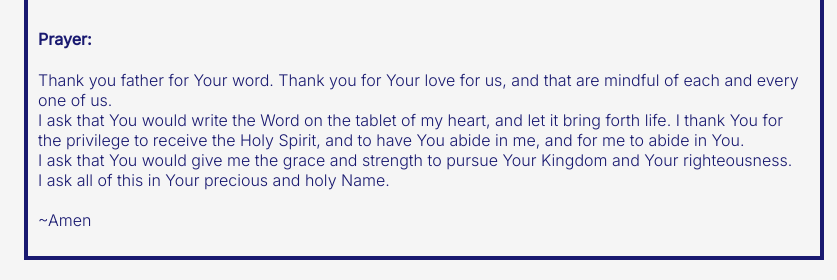
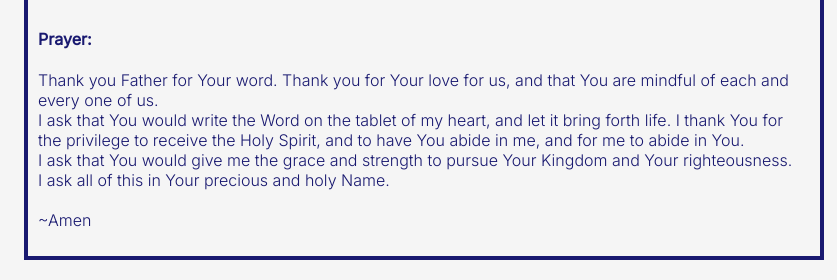
Before and after one commit to nmoran512/dailydevotionals, a plain HTML site: page index.html in a window 1280 px wide. Shown: the part 539-819 px from the top of the page, 224-1061 px from the left. Drawn offline with Linux system fonts and the light colour scheme.

Commit message:
Update index.html
Updated some visual errors

```diff
--- a/index.html
+++ b/index.html
@@ -32,7 +32,7 @@
     <br>and set ourselves to live according to the Spirit and not our flesh (Romans 8:5-17).</p>
     <div class="prayer-box">
       <h4>Prayer: </h4>
-      <p class="prayer">Thank you father for Your word. Thank you for Your love for us, and that are mindful of each and every one of us.
+      <p class="prayer">Thank you Father for Your word. Thank you for Your love for us, and that You are mindful of each and every one of us.
         <br>I ask that You would write the Word on the tablet of my heart, and let it bring forth life. I thank You for
         <br>the privilege to receive the Holy Spirit, and to have You abide in me, and for me to abide in You.
         <br> I ask that You would give me the grace and strength to pursue Your Kingdom and Your righteousness.
```
